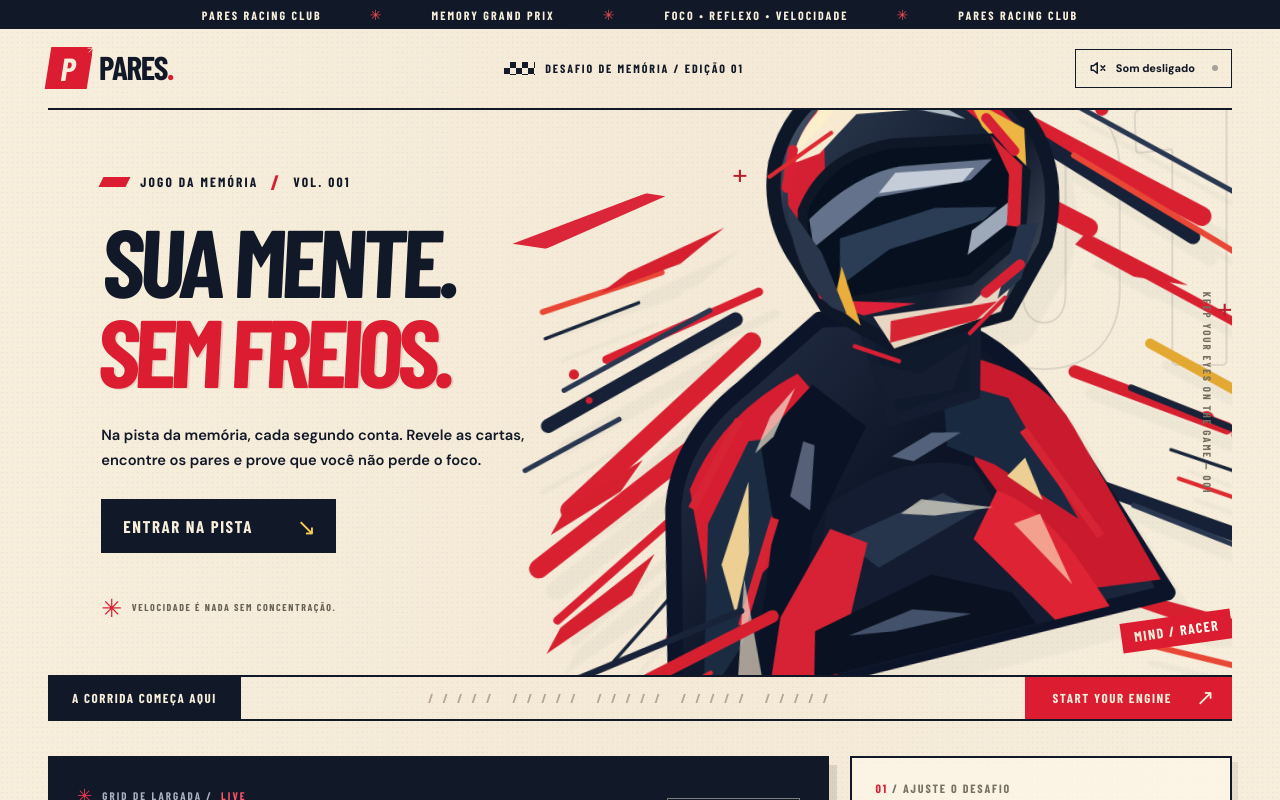
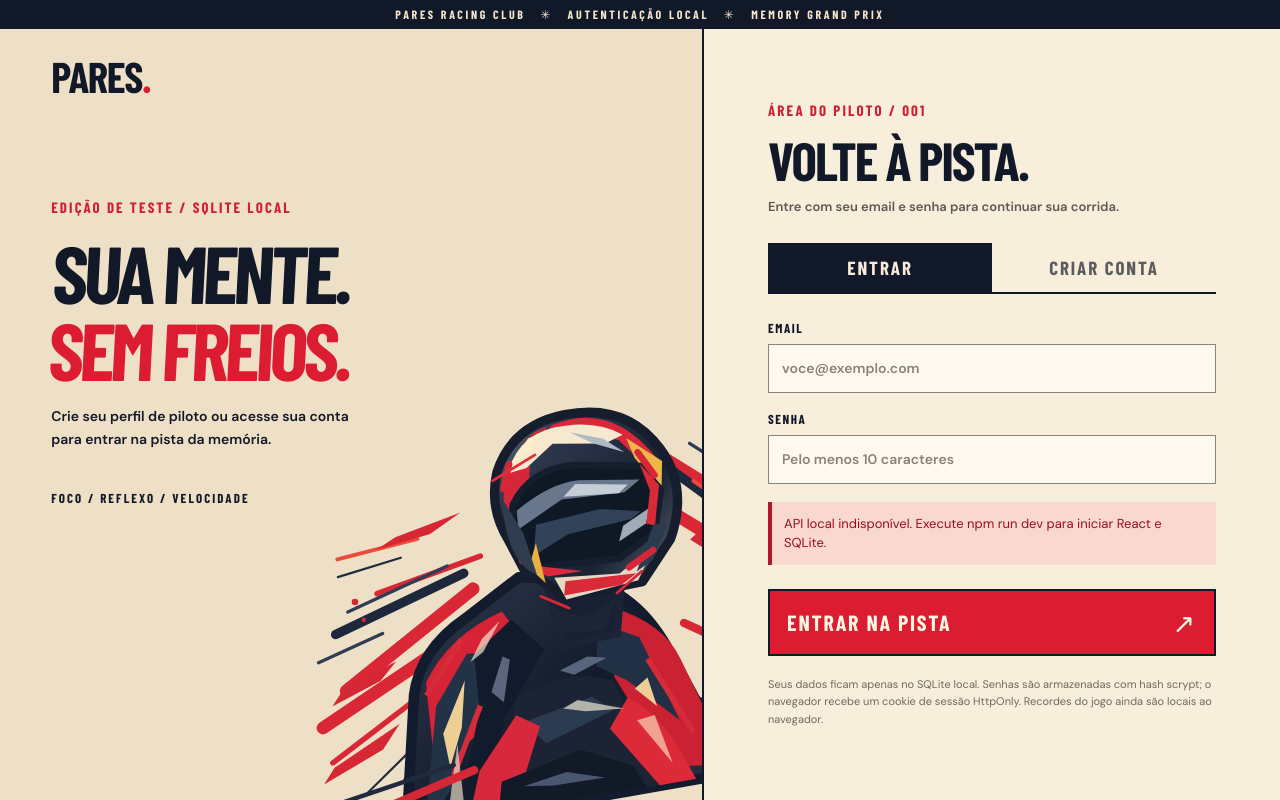
Before and after one commit to Georlan/memory, a React (Vite) app: page / in a window 1280 px wide. Shown: the top 800 px of the page. Built offline with nearby package versions, Linux system fonts and the light colour scheme; no server answers; a web font is replaced by a local one.

Commit message:
build: wire React auth gate, local dev server and Vite API proxy

```diff
--- a/src/main.jsx
+++ b/src/main.jsx
@@ -1,5 +1,8 @@
 import React from "react";
 import { createRoot } from "react-dom/client";
 import App from "./App.jsx";
+import AuthGate from "./AuthGate.jsx";
 
-createRoot(document.getElementById("root")).render(<App />);
+createRoot(document.getElementById("root")).render(
+  <AuthGate><App /></AuthGate>
+);
```
